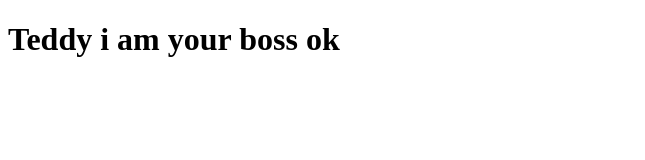
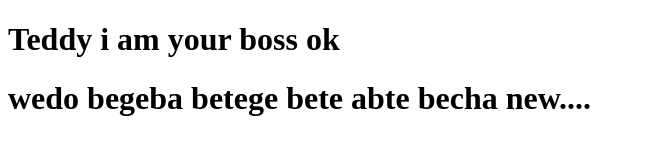
Before and after one commit to tteeddy/bosslady, a plain HTML site: page index.html in a window 1280 px wide. Shown: the whole page, without its empty margins (0-645 px from the left). Drawn offline with Linux system fonts and the light colour scheme.

Commit message:
Update index.html

```diff
--- a/index.html
+++ b/index.html
@@ -8,5 +8,6 @@
 </head>
 <body>
     <h1>Teddy i am your boss ok</h1>
+    <h1>wedo begeba betege bete abte becha new....</h1>
 </body>
 </html>
```
